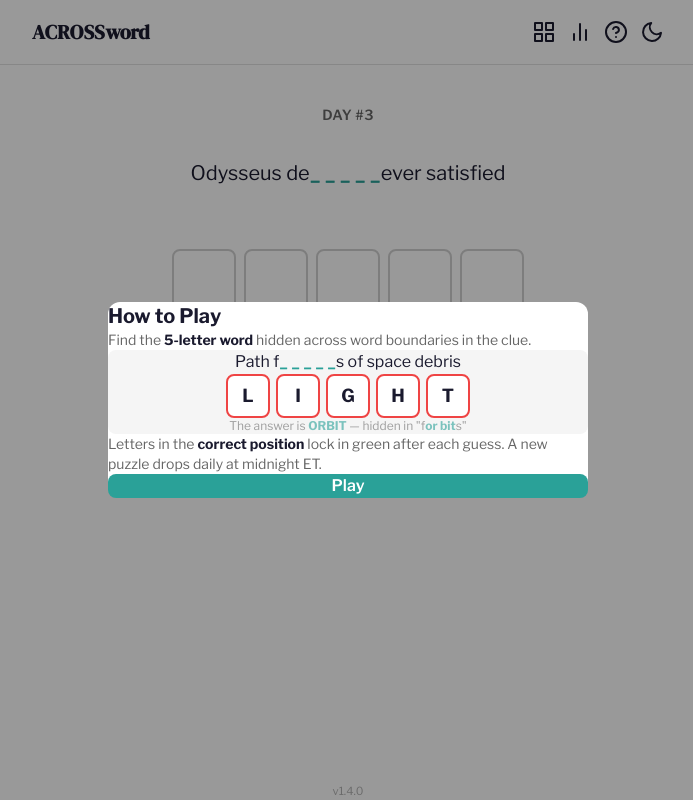
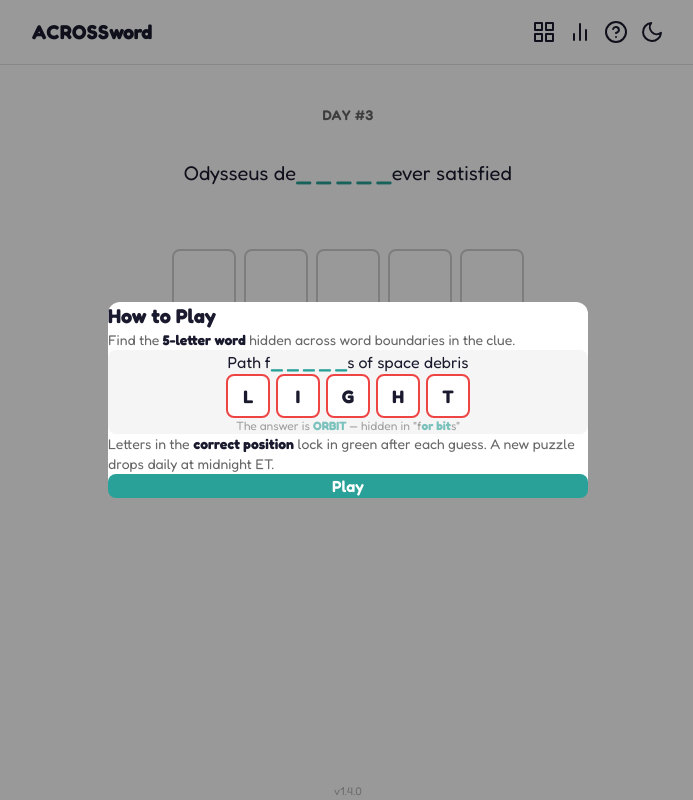
Before and after one commit to NoerdysLab/acrossword, a Next.js app: page / in a window 1280 px wide. Shown: the whole page, without its empty margins (292-985 px from the left). Built offline with nearby package versions, Linux system fonts and the light colour scheme.

Commit message:
Switch font from DM Serif Display / Libre Franklin to Fredoka
https://claude.ai/code/session_01KVmkoCucGQAwhTD8ynvW1C

```diff
--- a/app/layout.tsx
+++ b/app/layout.tsx
@@ -30,7 +30,7 @@ export default function RootLayout({
           crossOrigin="anonymous"
         />
         <link
-          href="https://fonts.googleapis.com/css2?family=DM+Serif+Display&family=Libre+Franklin:wght@300;400;500;600;700&display=swap"
+          href="https://fonts.googleapis.com/css2?family=Fredoka:wght@300;400;500;600;700&display=swap"
           rel="stylesheet"
         />
       </head>
--- a/components/DemoModal.tsx
+++ b/components/DemoModal.tsx
@@ -130,7 +130,7 @@ export default function DemoModal({ open, onClose }: DemoModalProps) {
       return (
         <p
           className="text-base text-center sentence-reveal"
-          style={{ fontFamily: "'Libre Franklin', sans-serif", color: "var(--text)" }}
+          style={{ fontFamily: "'Fredoka', sans-serif", color: "var(--text)" }}
         >
           {CLUE_BEFORE}<span style={{ color: "var(--accent)", fontWeight: 700 }}>or bit</span>{CLUE_AFTER}
         </p>
@@ -138,7 +138,7 @@ export default function DemoModal({ open, onClose }: DemoModalProps) {
     }
 
     return (
-      <p className="text-base text-center" style={{ fontFamily: "'Libre Franklin', sans-serif", color: "var(--text)" }}>
+      <p className="text-base text-center" style={{ fontFamily: "'Fredoka', sans-serif", color: "var(--text)" }}>
         {CLUE_BEFORE}<span style={{ color: "var(--accent)", fontWeight: 700 }}>_ _ _ _ _</span>{CLUE_AFTER}
       </p>
     );
--- a/components/GameBoard.tsx
+++ b/components/GameBoard.tsx
@@ -420,7 +420,7 @@ export default function GameBoard({
       <div
         className="text-lg sm:text-xl text-center leading-relaxed max-w-lg px-4"
         style={{
-          fontFamily: "'Libre Franklin', sans-serif",
+          fontFamily: "'Fredoka', sans-serif",
           color: "var(--text)",
           minHeight: "3em",
         }}
--- a/components/Header.tsx
+++ b/components/Header.tsx
@@ -25,7 +25,7 @@ export default function Header() {
             <h1
               className="text-xl tracking-tight"
               style={{
-                fontFamily: "'DM Serif Display', Georgia, serif",
+                fontFamily: "'Fredoka', sans-serif",
                 color: "var(--text)",
                 fontWeight: 700,
               }}
--- a/styles/globals.css
+++ b/styles/globals.css
@@ -49,7 +49,7 @@ html {
 body {
   background-color: var(--bg);
   color: var(--text);
-  font-family: "Libre Franklin", system-ui, sans-serif;
+  font-family: "Fredoka", system-ui, sans-serif;
   transition: background-color 0.3s ease, color 0.3s ease;
   min-height: 100dvh;
   width: 100%;
```
